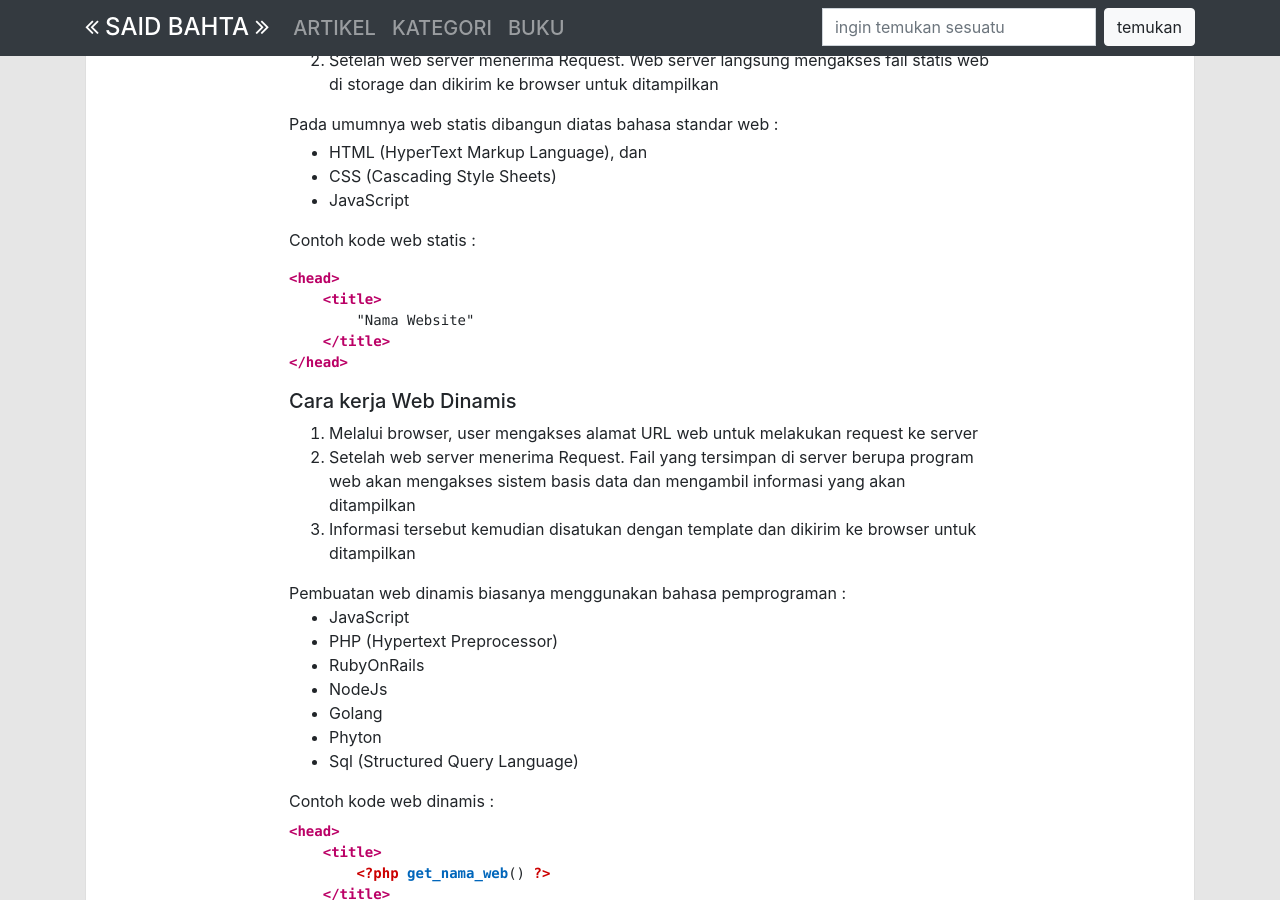
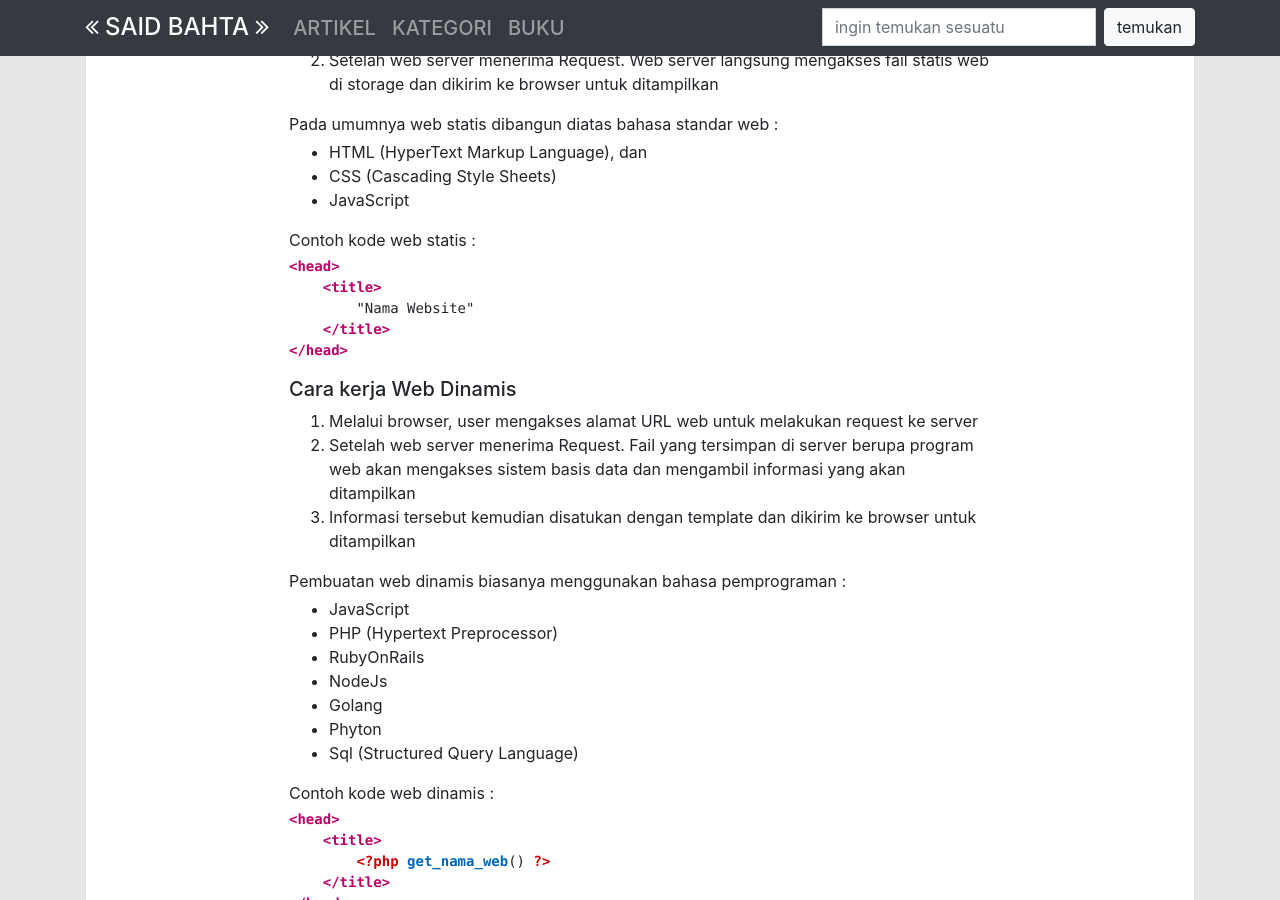
Before and after one commit to surtinaali/blog, a Jekyll site: the page built from _posts/2018-07-21-web-static-vs-web-dinamis.markdown, in a window 1280 px wide and 900 px high, scrolled down 593 px. Built offline with Jekyll 4.4.1, drawn with Linux system fonts in a browser that asks for light colours; comment, search, counter and statistics services are not loaded.

Commit message:
update margin

```diff
--- a/_posts/2018-07-21-web-static-vs-web-dinamis.markdown
+++ b/_posts/2018-07-21-web-static-vs-web-dinamis.markdown
@@ -27,6 +27,8 @@
 - JavaScript
 
 Contoh kode web statis :
+{:.my-1}
+
 {% highlight html %}<head>
     <title>
         "Nama Website"
@@ -41,7 +43,7 @@
 3. Informasi tersebut kemudian disatukan dengan template dan dikirim ke browser untuk ditampilkan
 
 Pembuatan web dinamis biasanya menggunakan bahasa pemprograman :
-{:.m-0}
+{:.my-1}
 - JavaScript
 - PHP (Hypertext Preprocessor)
 - RubyOnRails
@@ -51,7 +53,7 @@
 - Sql (Structured Query Language)
 
 Contoh kode web dinamis :
-{:.my-2}
+{:.my-1}
 
 {% highlight php %}<head>
     <title>
```
